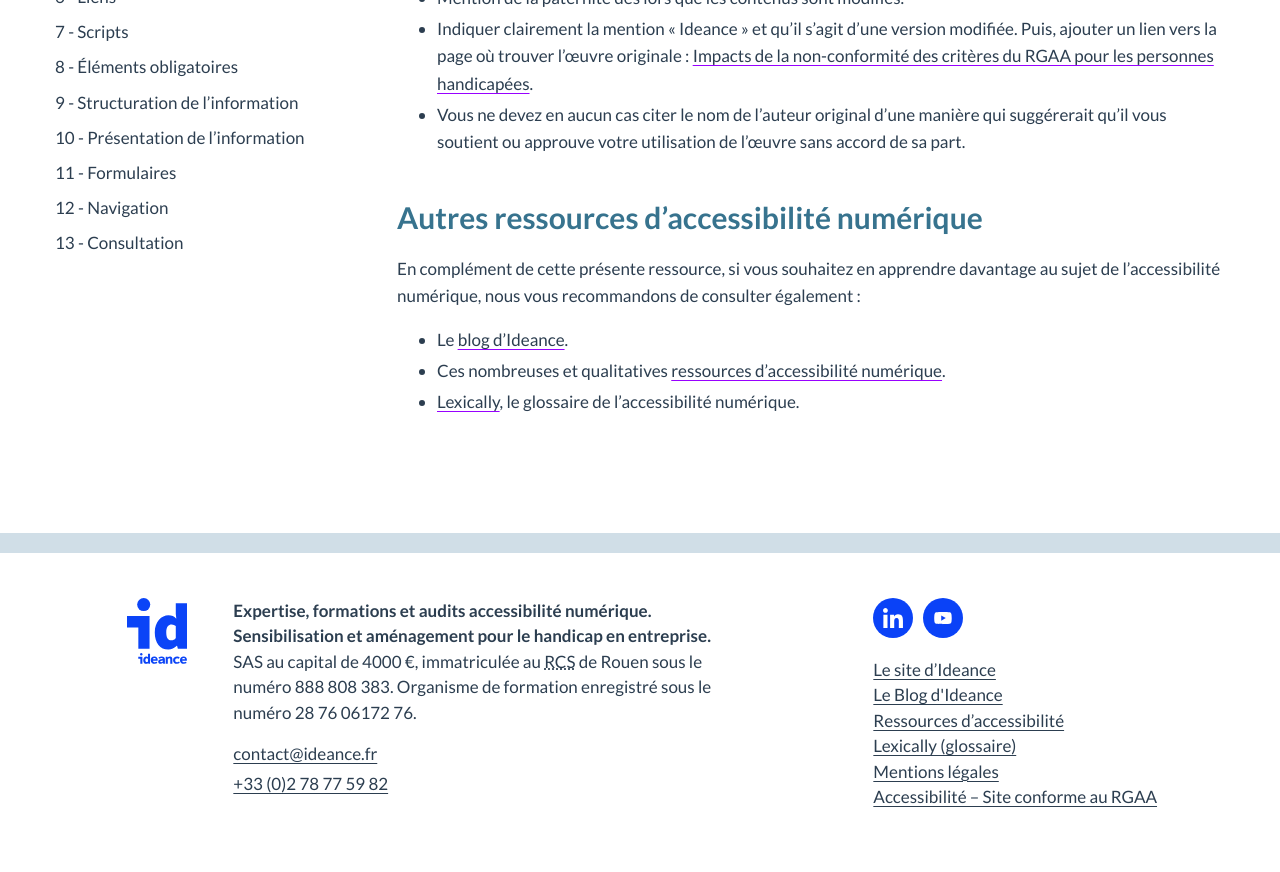
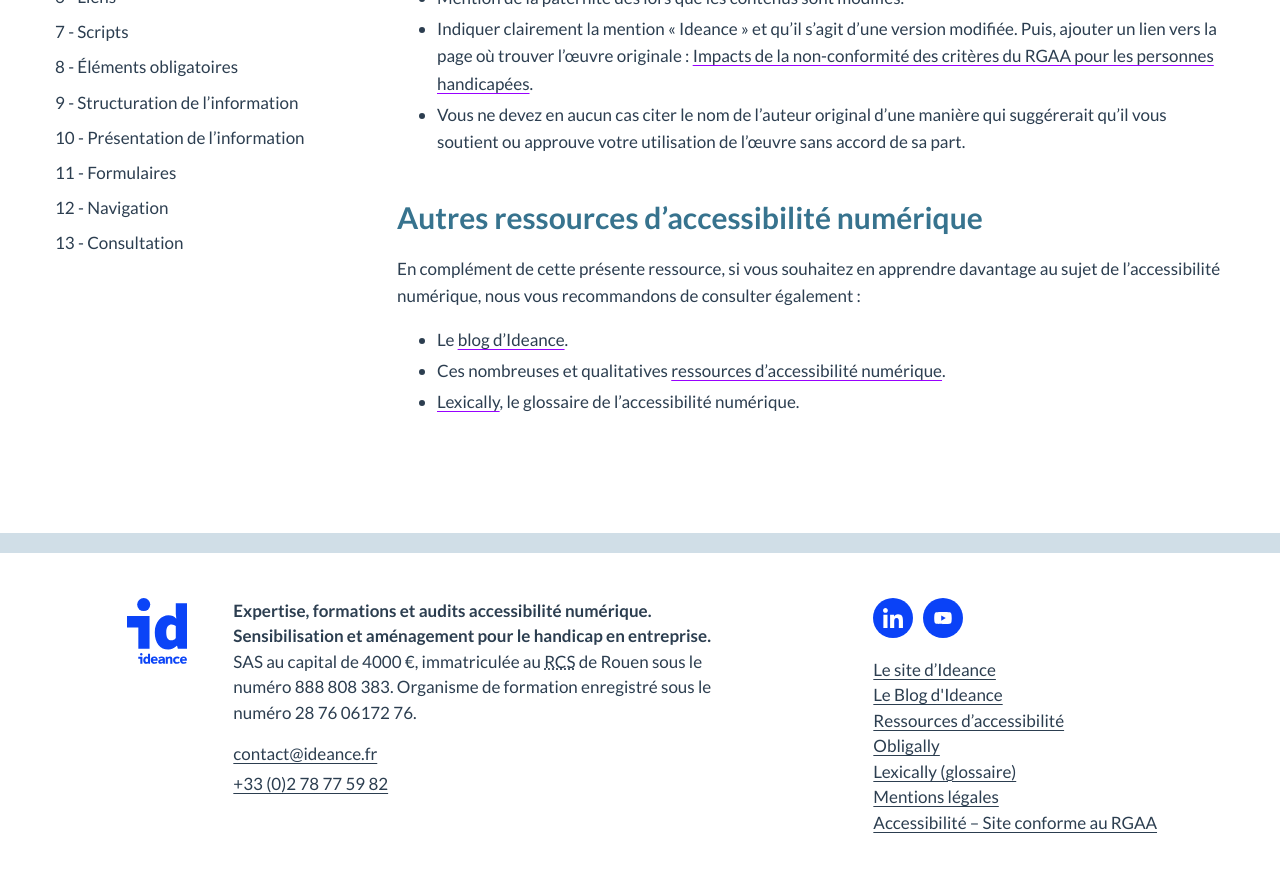
Before and after one commit to ideance-a11y/rgaa4-impacts-utilisateurs, a Jekyll site: the page built from a-propos.html, in a window 1280 px wide and 900 px high, scrolled down 2843 px. Shown: the top 872 px of the window. Built offline with Jekyll 4.4.1, drawn with Linux system fonts in a browser that asks for light colours; some web fonts are replaced.

Commit message:
Ajout du lien "Obligally" dans le pied de page

```diff
--- a/_includes/footer.html
+++ b/_includes/footer.html
@@ -31,6 +31,7 @@
         <li><a href="https://ideance.net/">Le site d’Ideance</a></li>
         <li><a href="https://ideance.net/blog/">Le Blog d'Ideance</a></li>
         <li><a href="https://ideance.net/fr/ressources-accessibilite-numerique/">Ressources d’accessibilité</a></li>
+        <li><a href="https://obligations-legales-accessibilite-numerique.fr/">Obligally</a></li>
         <li><a href="https://ideance.net/fr/glossaire-accessibilite/">Lexically (glossaire)</a></li>
         <li><a href="https://ideance-a11y.github.io/rgaa4-impacts-utilisateurs/a-propos.html#mentions-legales">Mentions légales</a></li>
         <li><a href="https://ideance-a11y.github.io/rgaa4-impacts-utilisateurs/a-propos.html#accessibilite">Accessibilité – Site conforme au RGAA</a></li>
```
